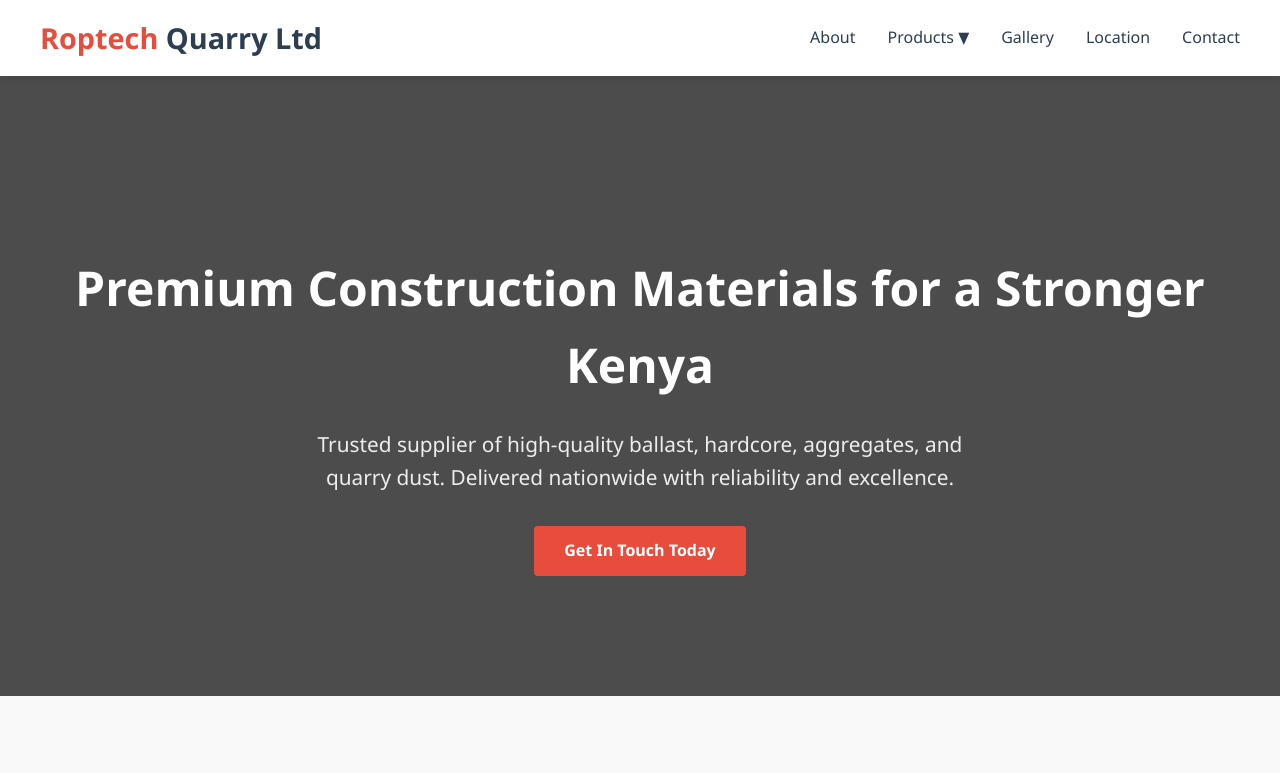
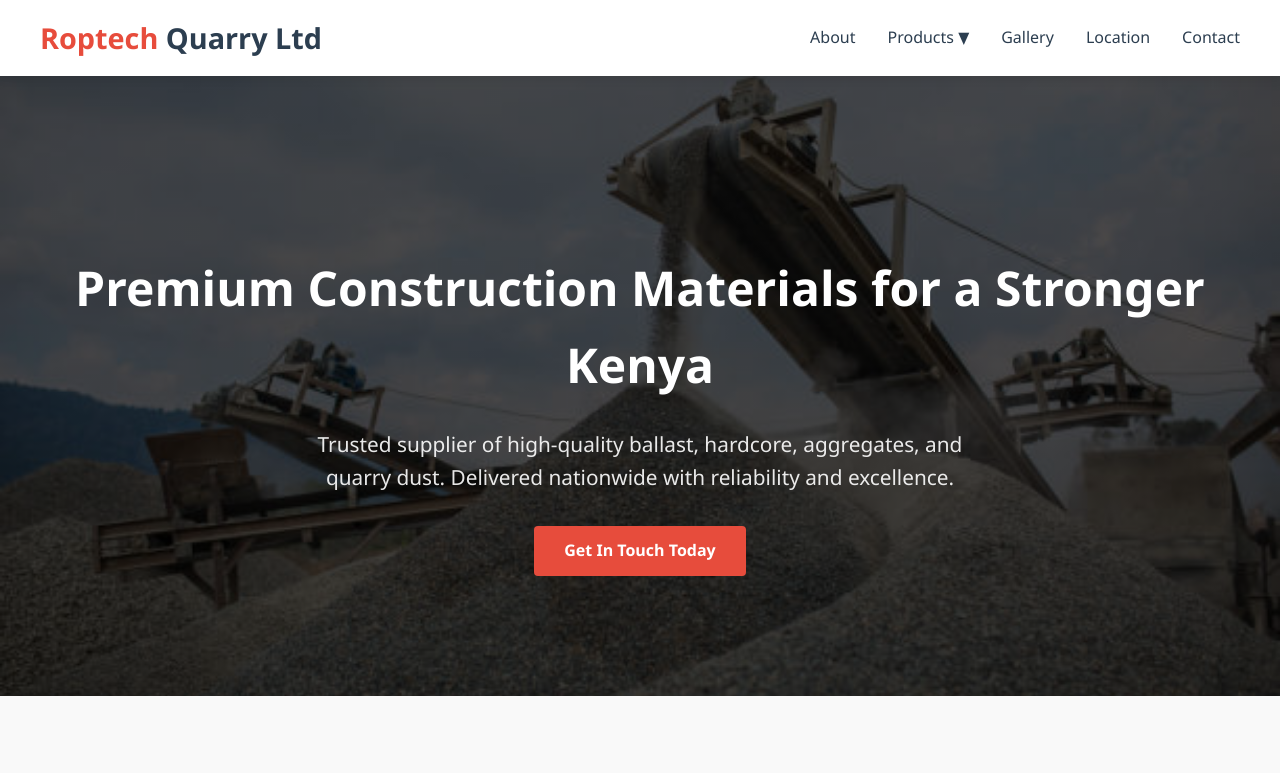
Before and after one commit to ropisaac/roptech_quarry, a plain HTML site: page index.html in a window 1280 px wide. Shown: the top 773 px of the page. Drawn offline with Linux system fonts and the light colour scheme.

Commit message:
Update index.html

```diff
--- a/index.html
+++ b/index.html
@@ -126,7 +126,7 @@
 
         /* Hero Section */
         .hero {
-            background: linear-gradient(rgba(0, 0, 0, 0.7), rgba(0, 0, 0, 0.7)), url('images/quarry-hero.jpg') center/cover no-repeat;
+            background: linear-gradient(rgba(0, 0, 0, 0.7), rgba(0, 0, 0, 0.7)), url('images/quarry.jpg') center/cover no-repeat;
             color: white;
             text-align: center;
             padding: 180px 0 120px;
```
